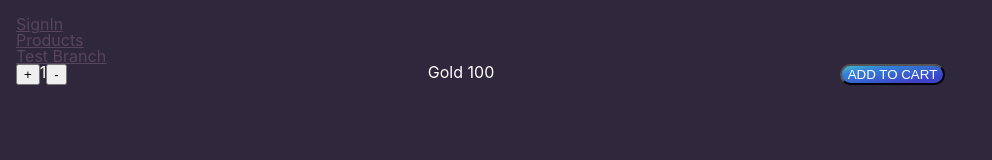
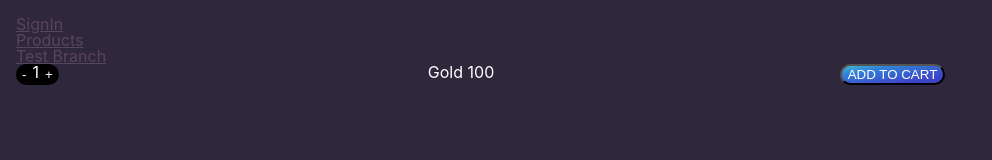
Before and after one commit to FahadHameed89/React-Redux-Router---RPG-Shop-Team-Project, a React (Create React App) app: page /products/ProductAddCard in a window 1280 px wide. Shown: the top 160 px of the page, without its empty margins (0-992 px from the left). Built offline with nearby package versions, Linux system fonts and the light colour scheme.

Commit message:
Finished styling addcart component, need to add image references for cart and gold icons

```diff
--- a/src/product/ProductAddCart.jsx
+++ b/src/product/ProductAddCart.jsx
@@ -51,9 +51,9 @@ export default (props) => {
     <div>
       <div className="wrapper">
         <div className="counter">
+          <button className="downTick" onClick={() => update("-")}> - </button>
+          <p className="countDisplay">{count}</p>
           <button className="upTick" onClick={() => update("+")}> + </button>
-          <p className="countDisplay">{count}</p>
-          <button className="downTick" onClick={() => update("-")}> - </button>
         </div>
 
         <div className="price">
--- a/src/product/css/product-addcart.css
+++ b/src/product/css/product-addcart.css
@@ -21,11 +21,32 @@
     display: flex;
   }
 
-/*Set CSS colors*/
+/*Set CSS colors for Add To Cart Button*/
 
 .addToCart button {
     background: rgb(70,186,202);
     background: linear-gradient(170deg, rgba(70,186,202,1) 0%, rgba(49,130,217,1) 25%, rgba(61,67,199,1) 81%);
-    color: white;
+    color: #FFFFFF;
     border-radius: 12px;
 }
+
+/*Sete CSS colors for Counter*/
+
+.downTick {
+    color: #FFFFFF;
+    border-radius: 12px 0px 0px 12px;
+}
+
+.upTick {
+    color: #FFFFFF;
+    border-radius: 0px 12px 12px 0px;
+}
+
+.counter button {
+    background-color: #000000;
+    border: 0px;
+}
+
+.counter p {
+    background-color: #000000;
+}
```
